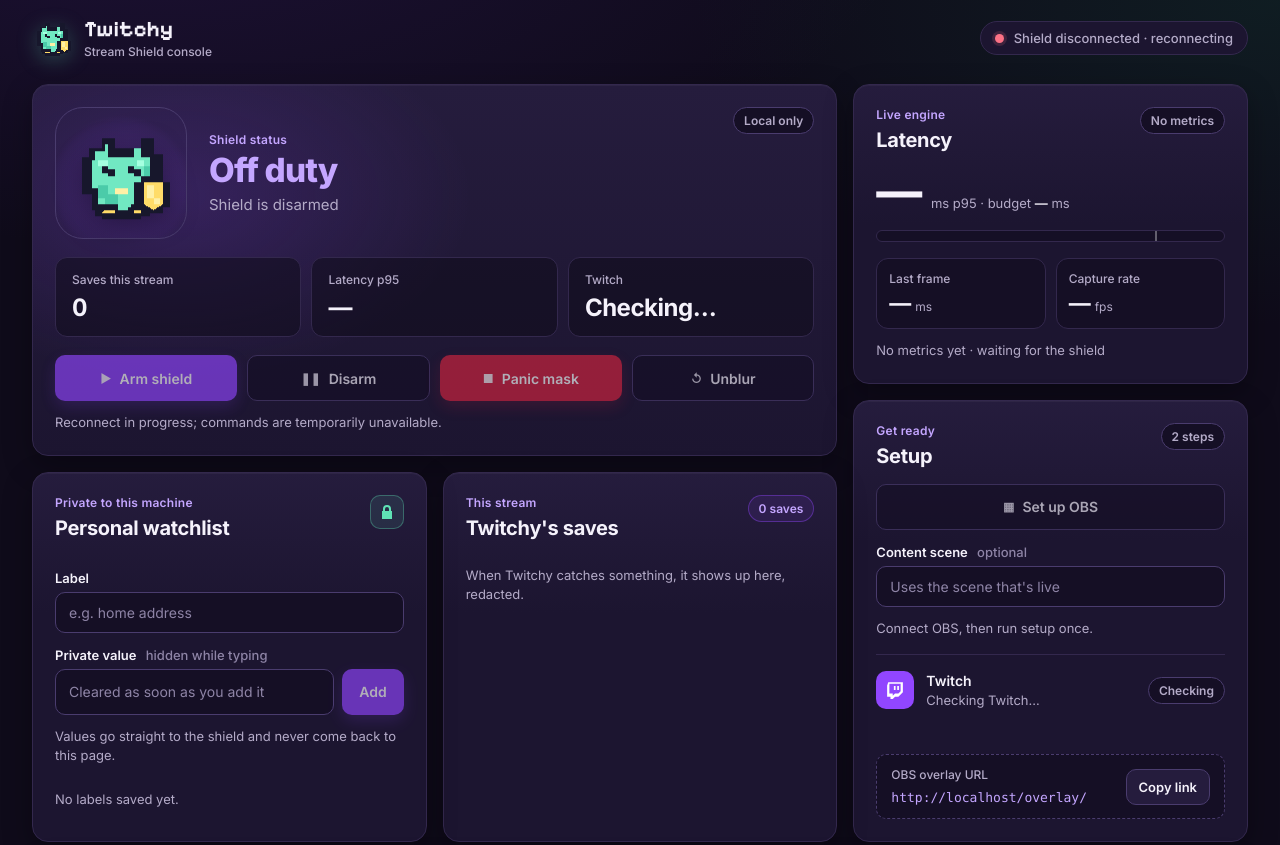
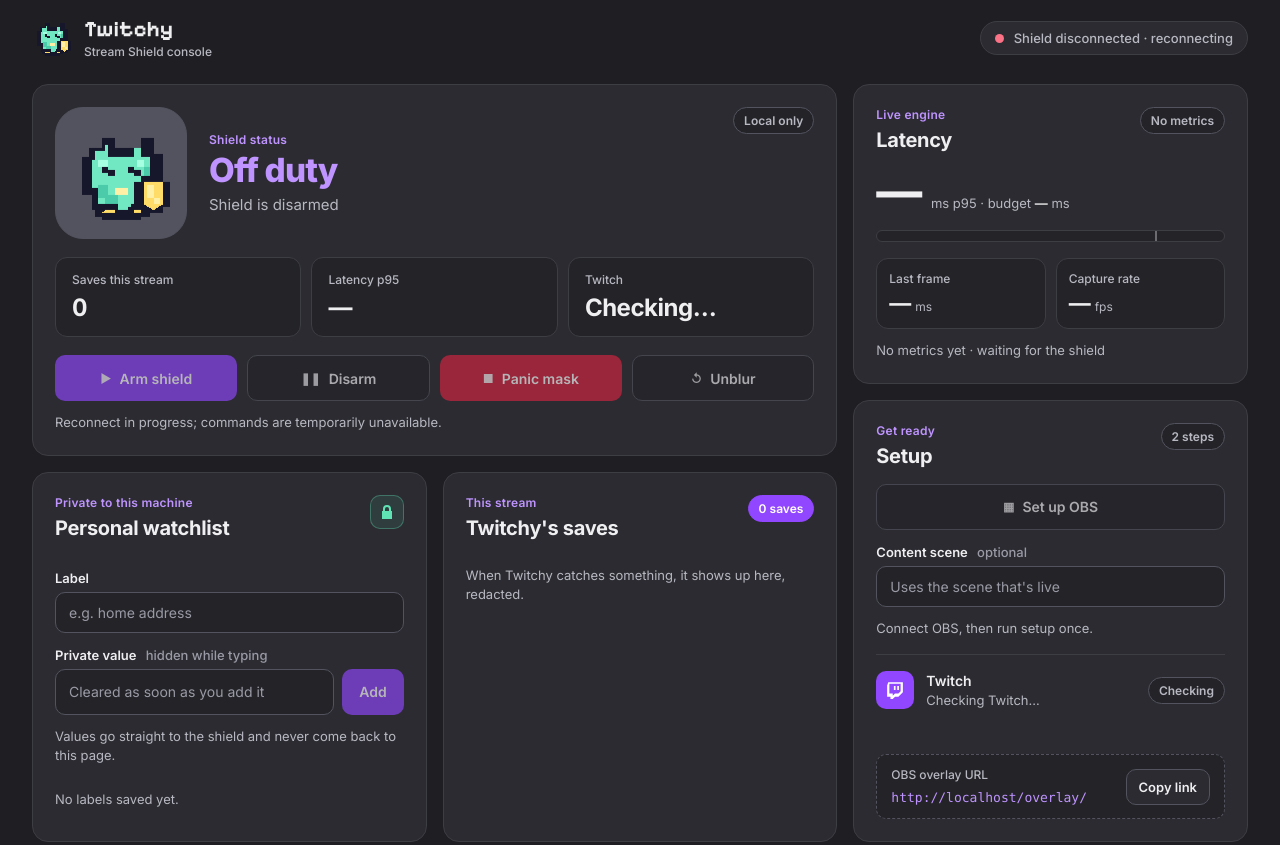
Before and after one commit to ZakariaShahruri/Codex-x-TwitchCon-Hackathon, a website: page web/dashboard/index.html in a window 1280 px wide. Shown: the top 845 px of the page. Drawn offline with Linux system fonts and the light colour scheme.

Commit message:
style: solid twitch grays and purple for the dashboard
Neutral Twitch-style grays instead of purple-tinted black, a lighter page, solid surfaces, Twitch purple #9146FF as the only accent, and no gradients or glows.

```diff
--- a/web/dashboard/dashboard.css
+++ b/web/dashboard/dashboard.css
@@ -16,19 +16,18 @@
 /* One palette for the whole page. Body text on a tile is ≥ 7:1, muted text ≥ 4.5:1. */
 :root {
   color-scheme: dark;
-  --bg: #0f0b1a;
-  --bg-glow: #1d1236;
-  --tile: #1c1530;
-  --tile-raised: #251c3d;
-  --tile-inset: #150f25;
-  --border: #33284d;
-  --border-strong: #4a3c6e;
-  --text: #f5f2fb;
-  --muted: #b4abc8;
-  --faint: #8e84a6;
+  --bg: #1f1f23;
+  --tile: #2b2b31;
+  --tile-raised: #2b2b31;
+  --tile-inset: #232328;
+  --border: #3d3d44;
+  --border-strong: #53535f;
+  --text: #efeff1;
+  --muted: #b8b8c2;
+  --faint: #9a9aa6;
   --purple: #9146ff;
-  --purple-hover: #a26bff;
-  --purple-soft: #c4a6ff;
+  --purple-hover: #772ce8;
+  --purple-soft: #bf94ff;
   --mint: #5fe3b5;
   --mint-ink: #0b2a20;
   --gold: #ffcf5c;
@@ -40,7 +39,7 @@
   --bad: #fb7185;
   --radius: 16px;
   --radius-sm: 10px;
-  --shadow: 0 1px 0 #ffffff0a inset, 0 10px 30px #0000004d;
+  --shadow: none;
   font-family: "Inter", system-ui, -apple-system, "Segoe UI", sans-serif;
   font-feature-settings: "cv11", "ss01";
   background: var(--bg);
@@ -51,10 +50,7 @@ body {
   min-width: 360px;
   min-height: 100vh;
   margin: 0;
-  background:
-    radial-gradient(1100px 520px at 12% -10%, #3a1d6e55, transparent 70%),
-    radial-gradient(900px 500px at 100% 0%, #10403255, transparent 65%),
-    var(--bg);
+  background: var(--bg);
   -webkit-font-smoothing: antialiased;
 }
 body[data-panic="true"] { animation: panic-pulse 2.2s ease-in-out infinite; }
@@ -68,14 +64,14 @@ h1, h2, p { margin-top: 0; }
 /* Top bar */
 .topbar { display: flex; align-items: center; justify-content: space-between; gap: 16px; min-height: 76px; }
 .brand { display: flex; gap: 12px; align-items: center; color: var(--text); text-decoration: none; }
-.brand-mascot { width: 40px; height: 40px; image-rendering: pixelated; filter: drop-shadow(0 4px 10px #5fe3b540); }
+.brand-mascot { width: 40px; height: 40px; image-rendering: pixelated; }
 .brand strong, .brand small { display: block; }
 .brand strong { font: 700 22px/1 "Pixelify Sans", "Inter", sans-serif; letter-spacing: .01em; }
 .brand small { margin-top: 4px; color: var(--muted); font-size: 12px; font-weight: 500; }
 .top-status { display: flex; align-items: center; gap: 10px; padding: 8px 14px; color: var(--muted); background: var(--tile); border: 1px solid var(--border); border-radius: 999px; font-size: 13px; font-weight: 500; }
-.status-dot { width: 9px; height: 9px; border-radius: 50%; background: var(--warn); box-shadow: 0 0 0 3px #facc1526; }
-.status-dot[data-connected="true"] { background: var(--good); box-shadow: 0 0 0 3px #4ade8026; animation: dot-pulse 2.4s ease-in-out infinite; }
-.status-dot[data-connected="false"] { background: var(--bad); box-shadow: 0 0 0 3px #fb718526; }
+.status-dot { width: 9px; height: 9px; border-radius: 50%; background: var(--warn); }
+.status-dot[data-connected="true"] { background: var(--good); }
+.status-dot[data-connected="false"] { background: var(--bad); }
 
 /* Bento grid: varied tile sizes, no holes. */
 .bento {
@@ -103,7 +99,7 @@ h1, h2, p { margin-top: 0; }
   flex-direction: column;
   min-width: 0;
   padding: 22px;
-  background: linear-gradient(180deg, var(--tile-raised), var(--tile) 140px);
+  background: var(--tile);
   border: 1px solid var(--border);
   border-radius: var(--radius);
   box-shadow: var(--shadow);
@@ -132,16 +128,14 @@ h2 { margin: 0; color: var(--text); font-size: 20px; font-weight: 700; letter-sp
   font-weight: 600;
   white-space: nowrap;
 }
-.chip-accent { color: var(--purple-soft); border-color: #9146ff66; background: #9146ff1a; }
+.chip-accent { color: #fff; border-color: var(--purple); background: var(--purple); }
 
 /* Hero: Twitchy, status and controls */
 .hero {
   overflow: hidden;
   justify-content: space-between;
   gap: 18px;
-  background:
-    radial-gradient(420px 260px at 18% 30%, #9146ff2e, transparent 70%),
-    linear-gradient(180deg, var(--tile-raised), var(--tile));
+  background: var(--tile);
 }
 .hero-top { display: flex; align-items: flex-start; justify-content: space-between; gap: 16px; }
 .hero-state { display: flex; align-items: center; gap: 22px; min-width: 0; }
@@ -151,11 +145,11 @@ h2 { margin: 0; color: var(--text); font-size: 20px; font-weight: 700; letter-sp
   width: 132px;
   height: 132px;
   place-items: center;
-  background: radial-gradient(circle at 50% 60%, #9146ff40, #9146ff0d 62%, transparent 70%);
-  border: 1px solid var(--border-strong);
+  background: var(--purple);
+  border: 1px solid var(--purple);
   border-radius: 28px;
 }
-.status-mascot { width: 104px; height: 104px; image-rendering: pixelated; filter: drop-shadow(0 8px 14px #00000066); }
+.status-mascot { width: 104px; height: 104px; image-rendering: pixelated; }
 .state-copy { min-width: 0; }
 .state-copy strong, .state-copy em { display: block; }
 .state-copy strong { color: var(--mint); font-size: clamp(30px, 2.6vw, 42px); font-weight: 800; letter-spacing: -.025em; line-height: 1.05; transition: color .25s ease; }
@@ -163,7 +157,9 @@ h2 { margin: 0; color: var(--text); font-size: 20px; font-weight: 700; letter-sp
 .hero-state[data-state="off"] strong { color: var(--purple-soft); }
 .hero-state[data-state="degraded"] strong { color: var(--warn); }
 .hero-state[data-state="panic"] strong { color: var(--danger-soft); }
-.hero-state[data-state="panic"] .mascot-stage { background: radial-gradient(circle at 50% 60%, #d4243f55, #d4243f12 62%, transparent 70%); border-color: #d4243f88; }
+.hero-state[data-state="off"] .mascot-stage { background: var(--border-strong); border-color: var(--border-strong); }
+.hero-state[data-state="degraded"] .mascot-stage { background: #8a6d12; border-color: #8a6d12; }
+.hero-state[data-state="panic"] .mascot-stage { background: var(--danger); border-color: var(--danger); }
 
 #dashboard-mascot[data-state="armed"] { animation: mascot-bob 1.8s ease-in-out infinite; }
 #dashboard-mascot[data-state="off"] { animation: mascot-sleep 3.2s ease-in-out infinite; }
@@ -174,7 +170,7 @@ h2 { margin: 0; color: var(--text); font-size: 20px; font-weight: 700; letter-sp
 #dashboard-mascot[data-state].motion-relax { animation: mascot-relax .6s ease-out; }
 
 .hero-stats { display: grid; grid-template-columns: repeat(3, minmax(0, 1fr)); gap: 10px; margin: 0; }
-.hero-stats > div { padding: 14px 16px; background: #0f0b1a8c; border: 1px solid var(--border); border-radius: 12px; }
+.hero-stats > div { padding: 14px 16px; background: var(--tile-inset); border: 1px solid var(--border); border-radius: 12px; }
 .hero-stats dt { color: var(--muted); font-size: 12px; font-weight: 500; }
 .hero-stats dd { margin: 6px 0 0; overflow: hidden; color: var(--text); font-size: 24px; font-weight: 700; letter-spacing: -.02em; text-overflow: ellipsis; white-space: nowrap; font-variant-numeric: tabular-nums; }
 .hero-stats dd.is-good { color: var(--good); }
@@ -201,11 +197,11 @@ h2 { margin: 0; color: var(--text); font-size: 20px; font-weight: 700; letter-sp
 .button span { font-size: 12px; opacity: .9; }
 .button:active, .copy-button:active, .text-button:active, .remove-button:active { transform: translateY(1px) scale(.99); }
 .button:focus-visible, .copy-button:focus-visible, .text-button:focus-visible, .remove-button:focus-visible, input:focus-visible, textarea:focus-visible, summary:focus-visible { outline: 2px solid var(--purple-soft); outline-offset: 2px; }
-.button-primary { color: #fff; background: var(--purple); box-shadow: 0 6px 16px #9146ff40; }
+.button-primary { color: #fff; background: var(--purple); }
 .button-primary:hover { background: var(--purple-hover); }
 .button-secondary { color: var(--text); background: var(--tile-inset); border-color: var(--border-strong); }
-.button-secondary:hover { border-color: var(--purple-soft); background: #2a2045; }
-.button-danger { color: #fff; background: var(--danger); box-shadow: 0 6px 16px #d4243f40; }
+.button-secondary:hover { border-color: var(--faint); background: #34343b; }
+.button-danger { color: #fff; background: var(--danger); }
 .button-danger:hover { background: var(--danger-hover); }
 .full { width: 100%; }
 body[data-connected="false"] .button { opacity: .65; }
@@ -224,7 +220,7 @@ input, textarea {
   font-size: 14px;
   transition: border-color .15s ease, box-shadow .15s ease;
 }
-input:focus, textarea:focus { border-color: var(--purple); box-shadow: 0 0 0 3px #9146ff33; }
+input:focus, textarea:focus { border-color: var(--purple); }
 input::placeholder, textarea::placeholder { color: var(--faint); }
 .input-action { display: flex; gap: 8px; }
 .input-action .button { flex: 0 0 auto; }
@@ -266,7 +262,7 @@ input::placeholder, textarea::placeholder { color: var(--faint); }
 .leak-item { padding: 10px 10px; margin-bottom: 6px; background: var(--tile-inset); border: 1px solid var(--border); border-radius: 12px; }
 .leak-item.save-arrival { animation: save-pop .45s cubic-bezier(.2,.9,.3,1.3) both; }
 .leak-item > span:nth-of-type(1) { min-width: 0; flex: 1; }
-.pixel-icon { width: 34px; height: 34px; flex: 0 0 auto; padding: 3px; image-rendering: pixelated; background: #9146ff1f; border-radius: 9px; }
+.pixel-icon { width: 34px; height: 34px; flex: 0 0 auto; padding: 3px; image-rendering: pixelated; background: var(--border); border-radius: 9px; }
 .leak-kind, .leak-preview { display: block; }
 .leak-kind { color: var(--text); font-size: 14px; font-weight: 600; }
 .leak-preview { max-width: 100%; overflow: hidden; color: var(--muted); font: 500 12px ui-monospace, "SF Mono", Menlo, monospace; text-overflow: ellipsis; white-space: nowrap; }
@@ -296,12 +292,12 @@ input::placeholder, textarea::placeholder { color: var(--faint); }
 .health-badge[data-health="bad"] { color: var(--bad); background: #fb71851a; border-color: #fb718566; }
 
 /* Report */
-.report-content { position: relative; margin-top: 12px; padding: 16px; overflow: hidden; background: linear-gradient(135deg, #9146ff26, #5fe3b51a); border: 1px solid var(--border-strong); border-radius: 12px; }
+.report-content { position: relative; margin-top: 12px; padding: 16px; overflow: hidden; background: var(--tile-inset); border: 1px solid var(--border-strong); border-left: 4px solid var(--purple); border-radius: 12px; }
 .report-content[hidden] { display: none; }
 .report-content.celebrate { animation: score-pop .4s ease-out; }
 .report-summary { display: block; color: var(--text); font-size: 34px; font-weight: 800; letter-spacing: -.025em; line-height: 1; }
 .report-list { display: grid; grid-template-columns: 1fr; gap: 6px; margin: 14px 0 12px; padding: 0; list-style: none; }
-.report-list li { display: flex; align-items: center; gap: 10px; min-width: 0; padding: 6px 8px; background: #0f0b1a99; border: 1px solid var(--border); border-radius: 10px; font-size: 13px; }
+.report-list li { display: flex; align-items: center; gap: 10px; min-width: 0; padding: 6px 8px; background: var(--tile); border: 1px solid var(--border); border-radius: 10px; font-size: 13px; }
 .report-list li > span { flex: 1; min-width: 0; }
 .report-list li strong { color: var(--gold); font-size: 12px; font-weight: 600; font-variant-numeric: tabular-nums; white-space: nowrap; }
 .report-list .pixel-icon { width: 28px; height: 28px; }
@@ -364,19 +360,18 @@ footer { display: flex; justify-content: space-between; gap: 14px; padding: 4px
 }
 
 @keyframes tile-in { from { opacity: 0; transform: translateY(8px); } to { opacity: 1; transform: none; } }
-@keyframes dot-pulse { 50% { box-shadow: 0 0 0 6px #4ade8014; } }
 @keyframes mascot-bob { 50% { transform: translateY(-5px); } }
 @keyframes mascot-sleep { 50% { transform: translateY(3px) scaleY(.96); } }
 @keyframes mascot-worry { 50% { transform: translateX(2px) rotate(2deg); } }
 @keyframes mascot-alarm { 50% { transform: rotate(-5deg) scale(1.05); } }
 @keyframes mascot-hop { 35% { transform: translateY(-16px); } 70% { transform: translateY(2px); } 100% { transform: none; } }
-@keyframes mascot-flash { 50% { transform: scale(1.15); filter: drop-shadow(0 0 14px #d4243f); } }
+@keyframes mascot-flash { 50% { transform: scale(1.15); } }
 @keyframes mascot-relax { 40% { transform: rotate(10deg); } 100% { transform: none; } }
 @keyframes save-pop { 0% { opacity: 0; transform: translateY(-6px) scale(.97); } 100% { opacity: 1; transform: none; } }
 @keyframes score-pop { 0% { transform: scale(.98); opacity: .6; } 100% { transform: none; opacity: 1; } }
 @keyframes confetti-fall { 0% { transform: translateY(0) rotate(0); opacity: 1; } 100% { transform: translateY(110px) rotate(240deg); opacity: 0; } }
 @keyframes panic-enter { 0%, 100% { transform: translateX(0); } 30% { transform: translateX(-4px); } 70% { transform: translateX(4px); } }
-@keyframes panic-pulse { 0%, 100% { box-shadow: inset 0 0 0 0 #d4243f00; } 50% { box-shadow: inset 0 0 0 6px #d4243f55; } }
+@keyframes panic-pulse { 0%, 100% { box-shadow: inset 0 0 0 4px var(--danger); } 50% { box-shadow: inset 0 0 0 8px var(--danger); } }
 
 @media (prefers-reduced-motion: reduce) {
   *, *::before, *::after { scroll-behavior: auto !important; animation-duration: .01ms !important; animation-iteration-count: 1 !important; transition-duration: .01ms !important; }
```
Also changed, not shown: docs/architecture.md (+1 -1 lines).
